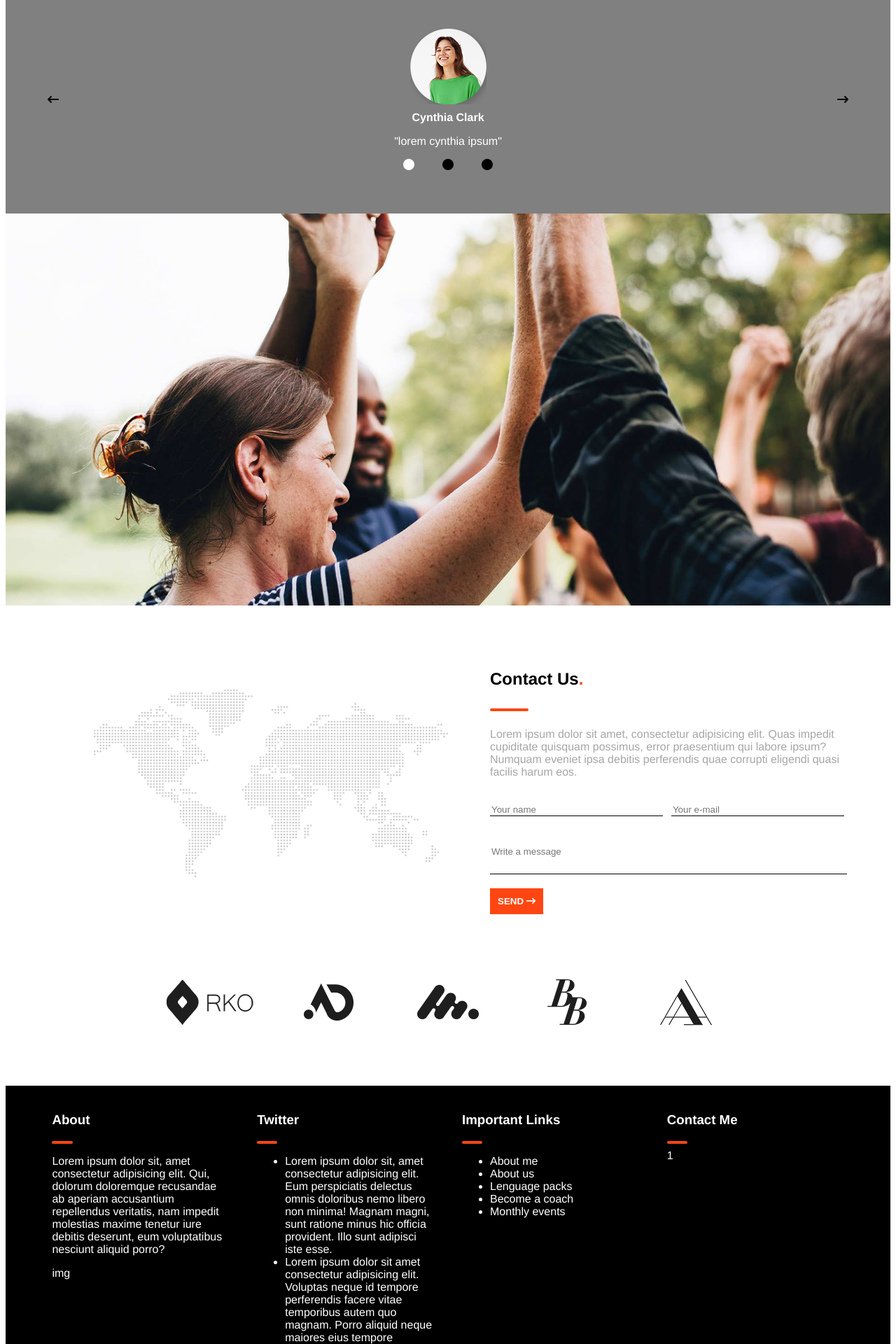
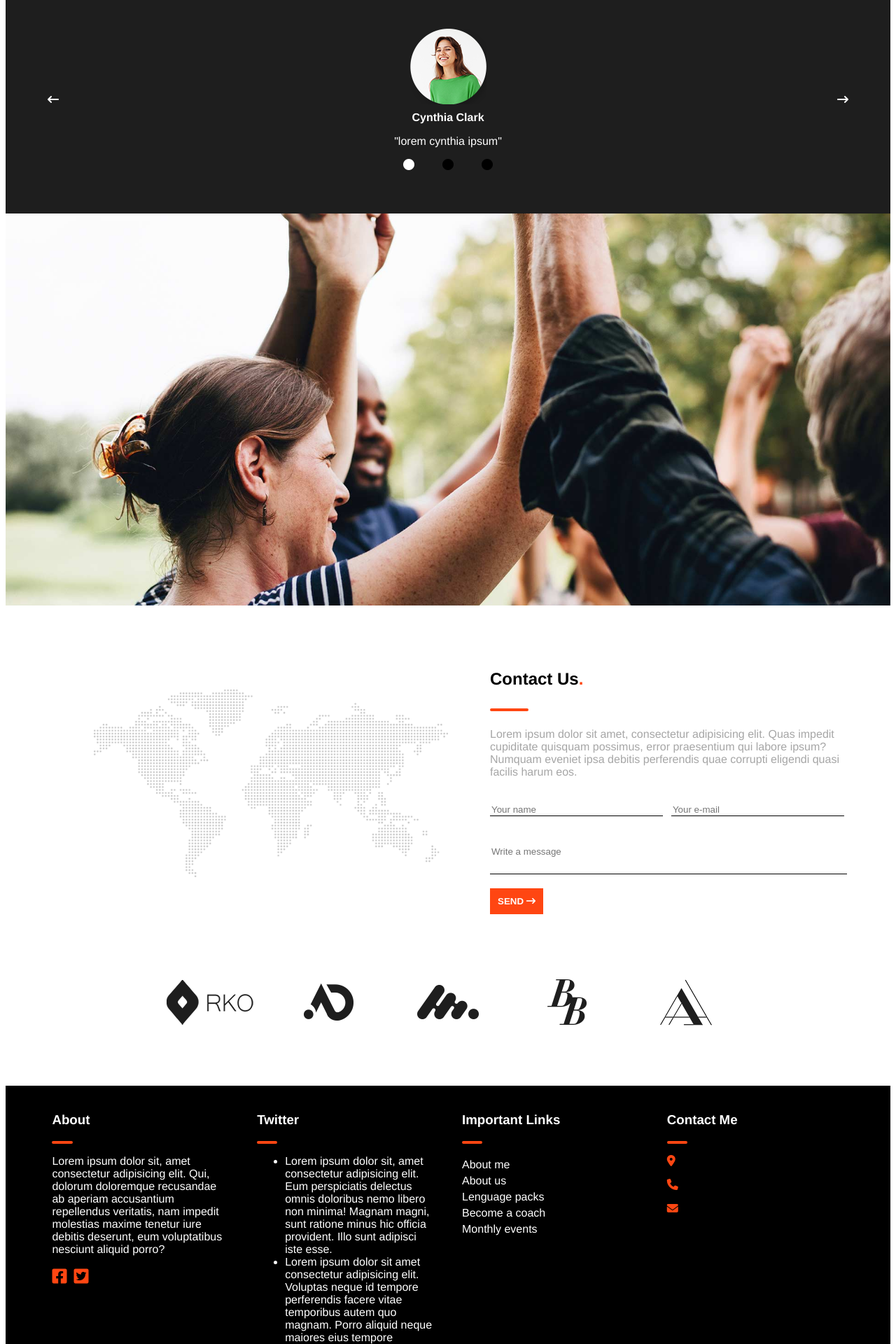
Before and after one commit to magnusson17/proj-html-vuejs, a Vue app: page / in a window 1280 px wide. Shown: the part 3120-5040 px from the top of the page at 70% size. Built offline with nearby package versions, Linux system fonts and the light colour scheme.

Commit message:
general push

```diff
--- a/src/components/FooterComp.vue
+++ b/src/components/FooterComp.vue
@@ -11,8 +11,9 @@
                 <p>
                     Lorem ipsum dolor sit, amet consectetur adipisicing elit. Qui, dolorum doloremque recusandae ab aperiam accusantium repellendus veritatis, nam impedit molestias maxime tenetur iure debitis deserunt, eum voluptatibus nesciunt aliquid porro?
                 </p>
-                <div>
-                    img
+                <div class="fs_1_5em text_ff4612">
+                    <i class="fa-brands fa-facebook-square mr_10"></i>
+                    <i class="fa-brands fa-twitter-square mr_10"></i>
                 </div>
             </div>
 
@@ -41,7 +42,7 @@
                 <div class="w_10">
                     <hr class="little_hr w_100">
                 </div>
-                <ul>
+                <ul class="ul_no_style">
                     <li>
                         About me
                     </li>
@@ -67,13 +68,23 @@
                 <div class="w_10">
                     <hr class="little_hr w_100">
                 </div>
-                <span>1</span>
+                <div class="text_ff4612">
+                    <p>
+                        <i class="fa-solid fa-location-dot"></i>
+                    </p>
+                    <p>
+                        <i class="fa-solid fa-phone"></i>
+                    </p>
+                    <p>
+                        <i class="fa-solid fa-envelope"></i>
+                    </p>
+                </div>
             </div>
         </div>
 
         <div class="row bg_ff4612 p_10">
             <div>
-                <span>hoooooooooooooooooooooooo</span>
+                <span>copyrigth gaCompany</span>
             </div>
         </div>
     </div>
@@ -95,6 +106,14 @@ export default {
     @include displayFlexBasic(flex, row, center, start)
 }
 
+.ul_no_style {
+    list-style-type: none;
+    padding-left: 0px;
+        li {
+            padding-top: 5px;
+        }
+}
+
 // li::marker {
 //     font-family: "Font Awesome 5 Free";
 //     font-weight: 400;
--- a/src/components/cssComp/style.scss
+++ b/src/components/cssComp/style.scss
@@ -6,6 +6,8 @@ $text_2nd_color: #ff4612;
 $bg_color: #ff4612;
 
 $bg_2nd_color: #f9f9f9;
+
+$bg_3rd_color: #1e1e1e;
 // WIDTH
 .w_5 {
     width: 5%;
@@ -244,6 +246,10 @@ $bg_2nd_color: #f9f9f9;
     background-color: $bg_2nd_color;
 }
 
+.bg_1e1e1e {
+    background-color: $bg_3rd_color;
+}
+
 .bg_orange {
     background-color: orange;
 }
--- a/src/components/subFolder/subMainFolder/SectionDd.vue
+++ b/src/components/subFolder/subMainFolder/SectionDd.vue
@@ -1,8 +1,8 @@
 <template>
-    <div class="section_dd_1st_div bg_gray p_60">
+    <div class="section_dd_1st_div bg_1e1e1e p_60">
         <div class="section_dd_1st_div__row">
 
-            <div @click="lessIndexBe()">
+            <div @click="lessIndexBe()" class="text_white">
                 <i class="fa-solid fa-arrow-left-long"></i>
             </div>
 
@@ -26,7 +26,7 @@
                 </div>
             </div>
 
-            <div @click="plusIndexBe()">
+            <div @click="plusIndexBe()" class="text_white">
                 <i class="fa-solid fa-arrow-right-long"></i>
             </div>
 
```
